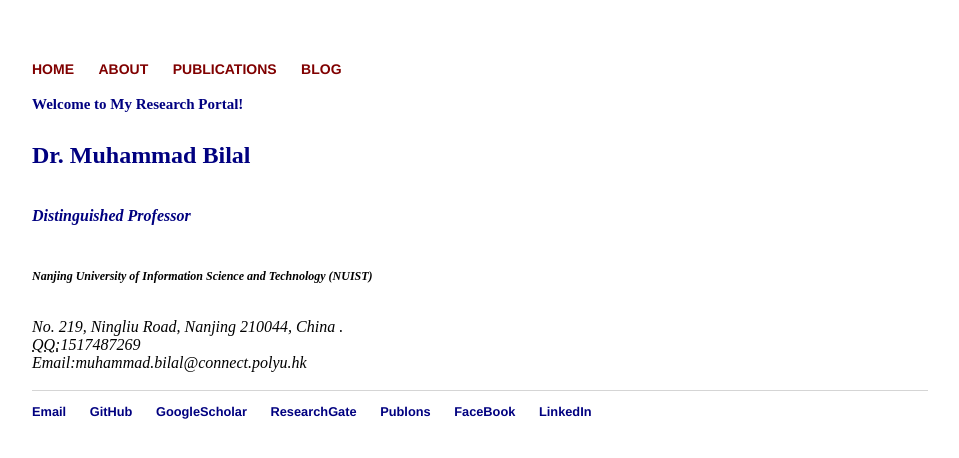
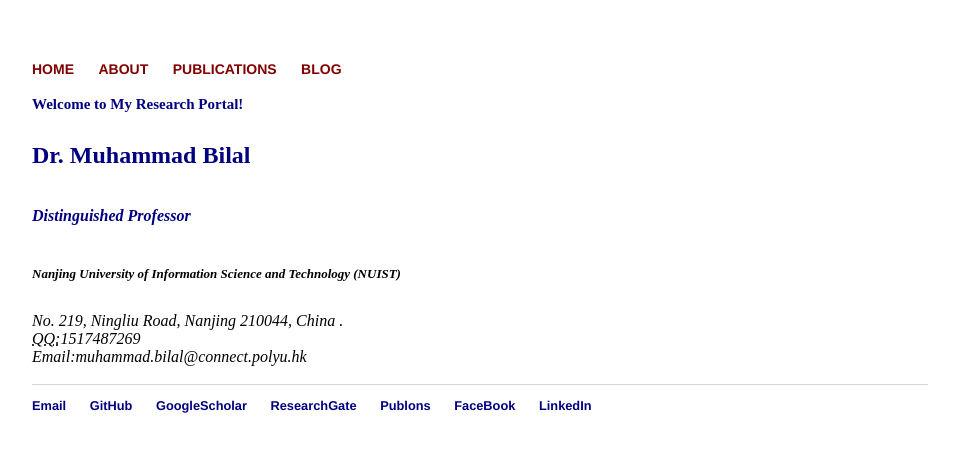
Before and after one commit to rs-DrBilal/rsbilal.github.io, a Jekyll site: the page built from index.html, in a window 1280 px wide. Shown: the top 458 px of the page, without its empty margins (160-1119 px from the left). Built offline with Jekyll 4.4.1, drawn with Linux system fonts in a browser that asks for light colours.

Commit message:
Update index.html

```diff
--- a/index.html
+++ b/index.html
@@ -5,9 +5,9 @@ title: Muhammad Bilal
 <div class="blurb">
 	<p style="color: NAVY; font-size:15px"><strong>Welcome to My Research Portal!</strong></p>
 	<p <li><a href="http://ocean.nuist.edu.cn/muhammadbilal" style="color: NAVY"><strong>Dr. Muhammad Bilal</strong></a><br></p>
-		<p <li><a href="http://ocean.nuist.edu.cn"style="color: NAVY;font-size:16px"><strong><em>Distinguished Professor</em></strong></a></p>
+		<p <li><a href="http://ocean.nuist.edu.cn"style="color: NAVY;font-size:16px;line-height: 1.5"><strong><em>Distinguished Professor</em></strong></a></p>
 					<address>
-	<p <li><a href="https://en.nuist.edu.cn" style="color:black;font-size:12px"><strong>Nanjing University of Information Science and Technology (NUIST)</strong></a><br></p>
+	<p <li><a href="https://en.nuist.edu.cn" style="color:black;font-size:13px;line-height: 1.0"><strong>Nanjing University of Information Science and Technology (NUIST)</strong></a><br></p>
 					No. 219, Ningliu Road, Nanjing 210044, China .<br>
 					<abbr title="QQ">QQ:</abbr>1517487269<br>
 					<span class="obfuscate">Email:muhammad.bilal@connect.polyu.hk</span>
```
